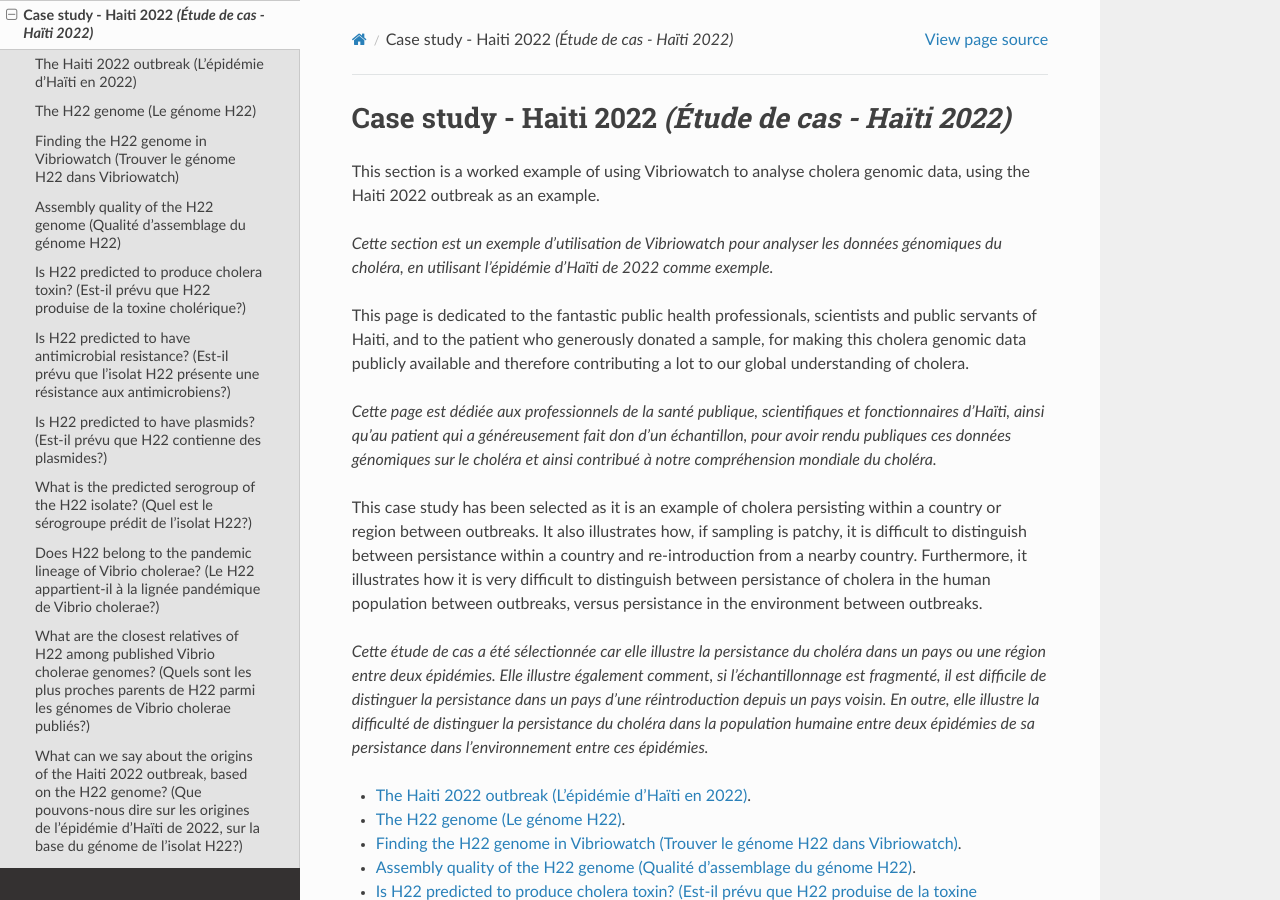
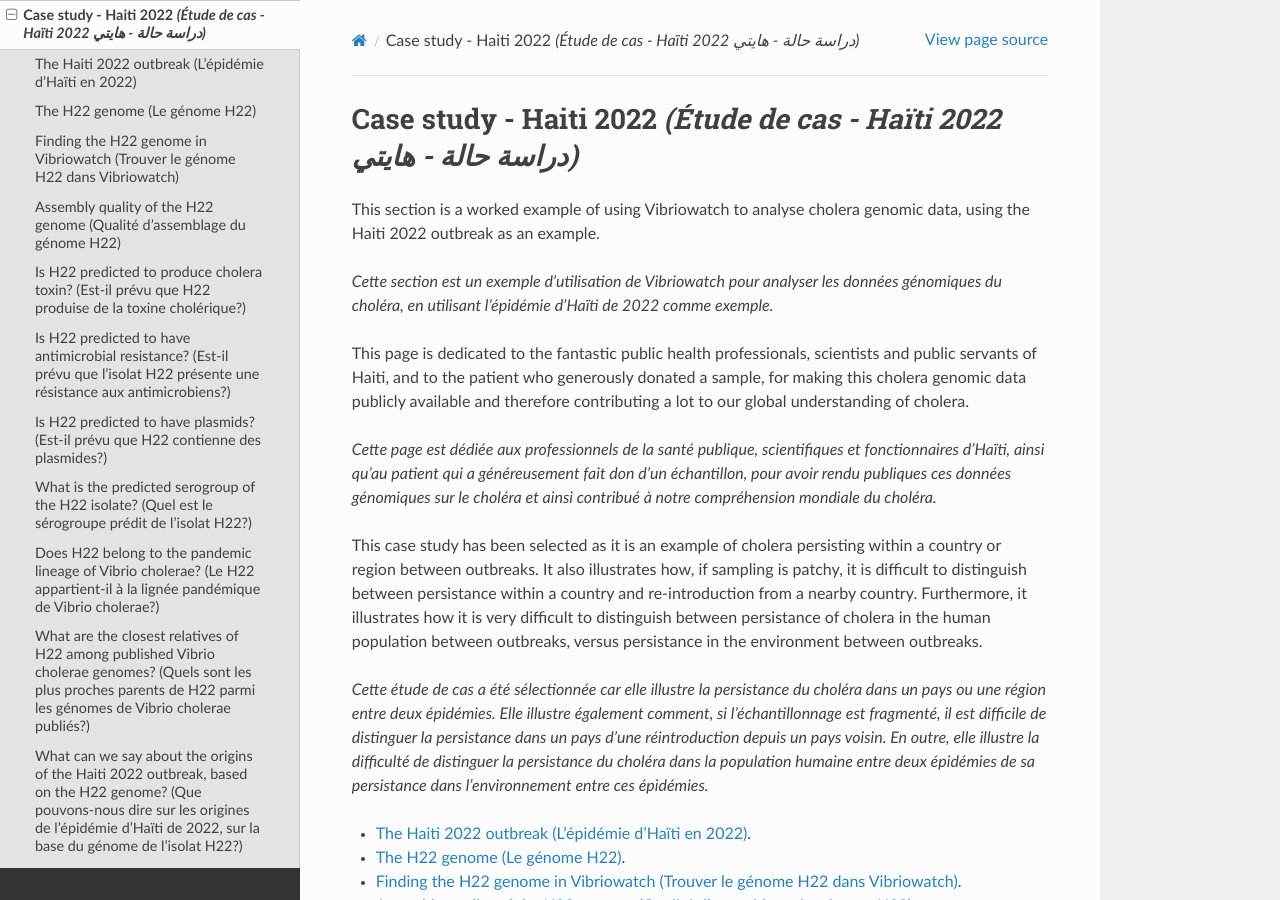
Before and after one commit to avrilcoghlan/vibriowatch, a Sphinx documentation site: the page built from docs/source/haiti.rst, in a window 1280 px wide and 900 px high. Built offline with Sphinx 7.4.7 and the Read the Docs theme 3.1.0, drawn with Linux system fonts in a browser that asks for light colours.

Commit message:
Update haiti.rst

```diff
--- a/docs/source/haiti.rst
+++ b/docs/source/haiti.rst
@@ -1,5 +1,5 @@
-Case study - Haiti 2022 *(Étude de cas - Haïti 2022)*
-=====================================================
+Case study - Haiti 2022 *(Étude de cas - Haïti 2022 دراسة حالة - هايتي)*
+====================================================================
 
 This section is a worked example of using Vibriowatch to analyse cholera genomic data, using the Haiti 2022 outbreak as an example.
 
```
